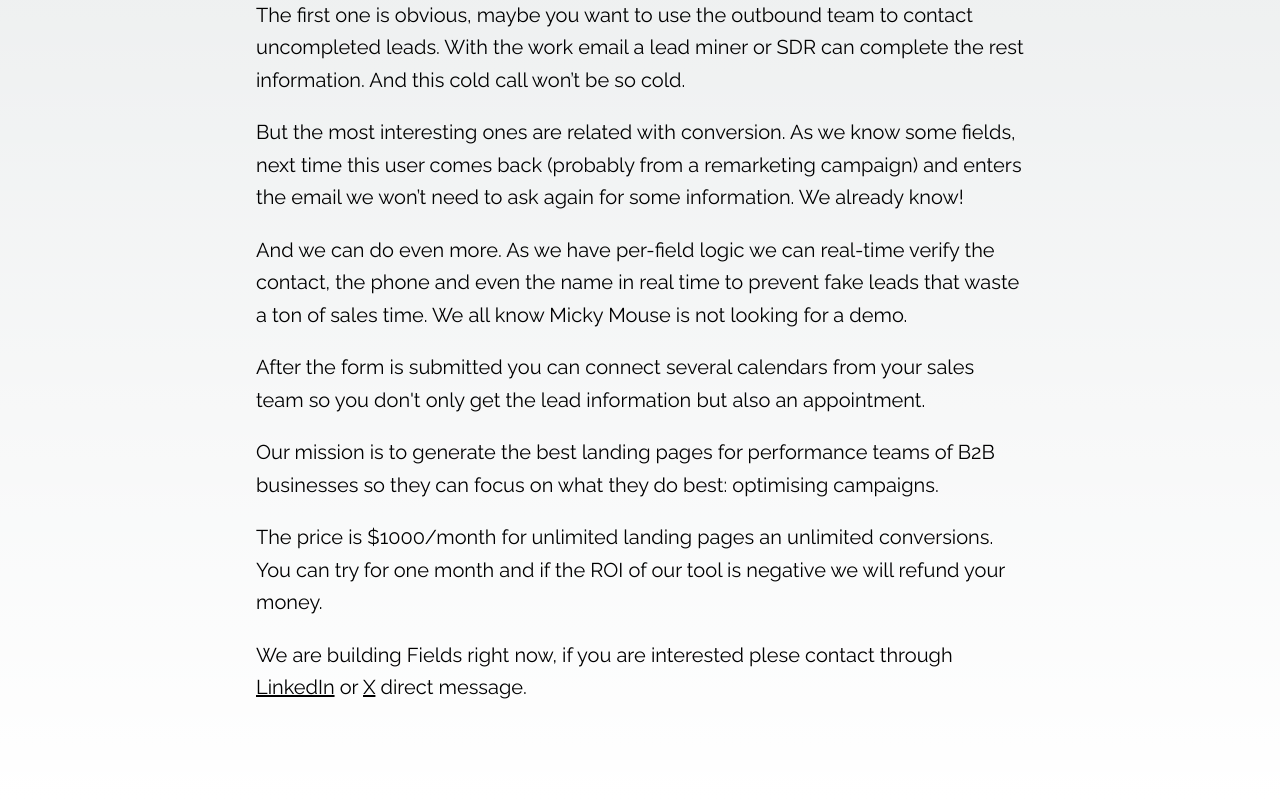
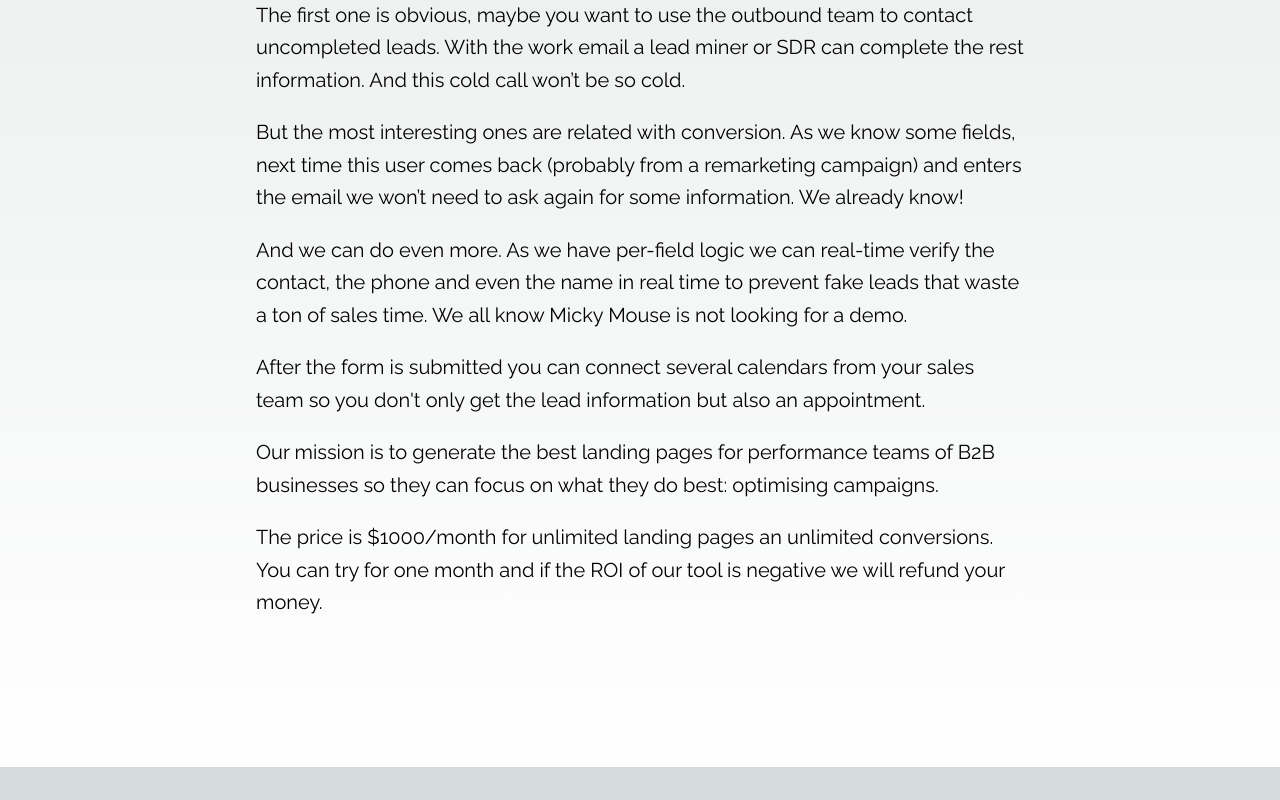
Before and after one commit to jacintofleta/fields, a Next.js app: page / in a window 1280 px wide. Shown: the part 1196-1996 px from the top of the page. After the commit the page ends 1963 px from the top, so only its background shows below. Built offline with nearby package versions, Linux system fonts and the light colour scheme.

Commit message:
added typeform

```diff
--- a/app/page.tsx
+++ b/app/page.tsx
@@ -84,32 +84,14 @@ export default function Home() {
           optimising campaigns.
         </p>
 
-        <p>
+        <p className='pb-8'>
           The price is $1000/month for unlimited landing pages an unlimited
           conversions. You can try for one month and if the ROI of our tool is
           negative we will refund your money.
         </p>
 
-        <p>
-          We are building Fields right now, if you are interested plese contact
-          through{' '}
-          <a
-            className='underline'
-            href='https://www.linkedin.com/in/jacintofleta/'
-            target='_blank'
-          >
-            LinkedIn
-          </a>{' '}
-          or{' '}
-          <a
-            className='underline'
-            href='https://x.com/jacintofleta'
-            target='_blank'
-          >
-            X
-          </a>{' '}
-          direct message.
-        </p>
+        <div data-tf-live='01HSEJT6FABJK6X3D37FZ5WTV1'></div>
+        <script src='//embed.typeform.com/next/embed.js'></script>
       </div>
     </main>
   )
```
